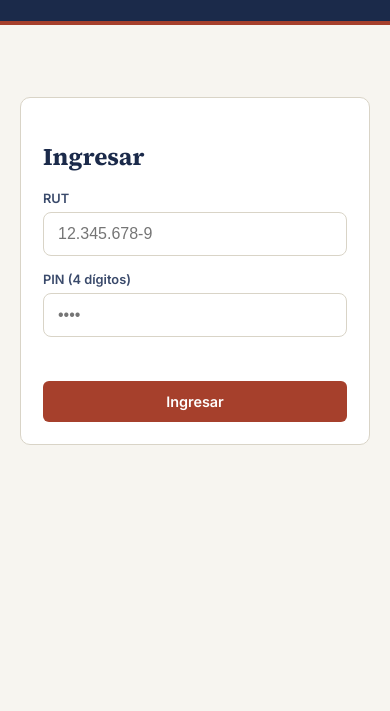
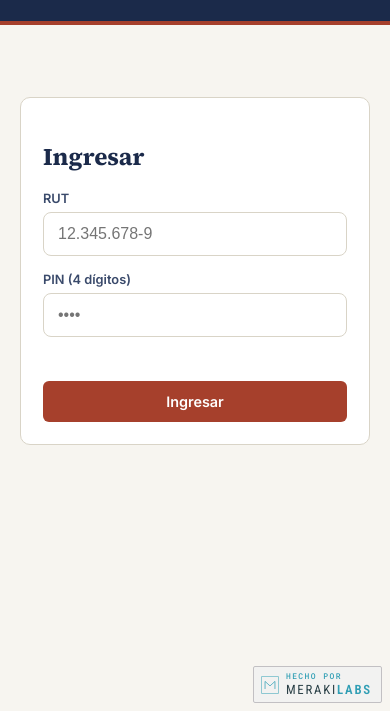
Before and after one commit to merakissb/Dante, a plain HTML site: page frontend/index.html in a window 390 px wide. Shown: the part 133-844 px from the top of the page. Drawn offline with Linux system fonts and the light colour scheme.

Commit message:
Sello flotante de MerakiLabs y cuidado de la cuota de escrituras de D1
- Sello 'Hecho por MerakiLabs' (isotipo, colores y tipografías de la marca), fijo, responsive,
  sin capturar clics, bajo los modales y oculto al imprimir.
- Los intentos bloqueados por IP ya no escriben en access_log: una IP insistente no puede
  gastar las 100.000 escrituras diarias del plan gratuito de D1.

Co-Authored-By: Claude Sonnet 5.5 <noreply@anthropic.com>

```diff
--- a/frontend/app.js
+++ b/frontend/app.js
@@ -12,7 +12,6 @@ const RESULT_LABELS = {
   locked: 'Cuenta bloqueada',
   unknown_rut: 'RUT no registrado',
   inactive_account: 'Cuenta inactiva',
-  throttled: 'Bloqueado por demasiados intentos desde la IP',
 };
 
 const $ = (selector) => document.querySelector(selector);
--- a/frontend/index.html
+++ b/frontend/index.html
@@ -3,9 +3,10 @@
 <head>
 <meta charset="UTF-8" />
 <meta name="viewport" content="width=device-width, initial-scale=1.0" />
+<meta name="author" content="MerakiLabs" />
 <title>Recepción de Decretos de Pago</title>
 <style>
-  @import url('https://fonts.googleapis.com/css2?family=Source+Serif+4:wght@500;600;700&family=Inter:wght@400;500;600&family=JetBrains+Mono:wght@400;500;700&display=swap');
+  @import url('https://fonts.googleapis.com/css2?family=Source+Serif+4:wght@500;600;700&family=Inter:wght@400;500;600&family=JetBrains+Mono:wght@400;500;700&family=Roboto+Condensed:wght@400;600&family=Roboto+Mono:wght@500&display=swap');
 
   :root {
     --paper: #F7F5F0;
@@ -321,6 +322,7 @@
   .modal-acciones .btn-seal { flex: 1; }
 
   .toast {
+    z-index: 20;
     position: fixed;
     bottom: 24px; left: 50%;
     transform: translateX(-50%) translateY(20px);
@@ -379,6 +381,38 @@
     color: var(--ok); font-weight: 600; font-size: 0.9rem;
   }
   @media (max-width: 640px) { .create-user { grid-template-columns: 1fr; } }
+
+  /* Sello de MerakiLabs: flotante, no interactivo (no tapa clics) y bajo los modales. */
+  .made-by {
+    position: fixed; right: 14px; bottom: 14px; z-index: 5;
+    display: flex; align-items: center; gap: 9px;
+    padding: 7px 12px 7px 9px;
+    background: rgba(241, 241, 242, 0.94);
+    border: 1px solid #BCBABE; border-radius: 2px;
+    color: #132C33; line-height: 1;
+    opacity: 0.9; pointer-events: none; user-select: none;
+    -webkit-backdrop-filter: blur(4px); backdrop-filter: blur(4px);
+  }
+  .made-by-mark { flex: none; display: block; }
+  .made-by-text { display: flex; flex-direction: column; gap: 4px; }
+  .made-by-eyebrow {
+    font-family: 'Roboto Mono', monospace; font-weight: 500;
+    font-size: 0.56rem; letter-spacing: 0.18em; text-transform: uppercase; color: #1995AD;
+  }
+  .made-by-name {
+    font-family: 'Roboto Condensed', sans-serif; font-weight: 400;
+    font-size: 0.95rem; letter-spacing: 0.14em;
+  }
+  .made-by-name b { font-weight: 600; color: #1995AD; }
+  @media (max-width: 480px) {
+    .made-by { right: 8px; bottom: 8px; gap: 7px; padding: 5px 9px 5px 7px; }
+    .made-by-mark { width: 18px; height: 18px; }
+    .made-by-eyebrow { font-size: 0.5rem; }
+    .made-by-name { font-size: 0.8rem; }
+  }
+  @media print { .made-by { display: none; } }
+  /* leave room so the fixed seal never covers the end of the page */
+  body { padding-bottom: 72px; }
 </style>
 </head>
 <body>
@@ -534,6 +568,17 @@
   </div>
 </div>
 
+<aside class="made-by" aria-label="Sistema desarrollado por MerakiLabs">
+  <svg class="made-by-mark" width="22" height="22" viewBox="0 0 40 40" fill="none" aria-hidden="true">
+    <rect x="1" y="1" width="38" height="38" rx="1" stroke="#1995AD" stroke-width="1.2"/>
+    <path d="M9 28V12l11 10 11-10v16" stroke="#1995AD" stroke-width="1.6" stroke-linecap="round" stroke-linejoin="round"/>
+  </svg>
+  <span class="made-by-text">
+    <span class="made-by-eyebrow">Hecho por</span>
+    <span class="made-by-name">MERAKI<b>LABS</b></span>
+  </span>
+</aside>
+
 <div class="toast" id="toast"></div>
 
 <script src="rut.js" defer></script>
--- a/worker/src/lib/throttle.js
+++ b/worker/src/lib/throttle.js
@@ -1,8 +1,8 @@
 export const MAX_FAILED_PER_IP = 30;
 export const THROTTLE_WINDOW_MINUTES = 15;
 
-// Results that count against an IP. Successful logins and throttled attempts
-// do not, so a throttled IP recovers once its window passes.
+// Results that count against an IP. Successful logins do not, and throttled
+// attempts are not recorded at all, so a throttled IP recovers once its window passes.
 const FAILURE_RESULTS = ['wrong_pin', 'unknown_rut', 'inactive_account', 'locked'];
 
 // Slows down distributed guessing and RUT enumeration from one address using
--- a/worker/src/routes/auth.js
+++ b/worker/src/routes/auth.js
@@ -21,8 +21,10 @@ const minutesLeft = (until) => Math.max(1, Math.ceil((new Date(until) - Date.now
 const DUMMY_SALT = '00000000000000000000000000000000';
 
 export async function login(request, env) {
+  // A throttled request costs one read and no writes: D1's free plan allows far
+  // fewer writes per day (100k) than reads (5M), so an IP that keeps hammering
+  // must not be able to burn the write quota by filling the audit log.
   if (await isIpThrottled(env, request.headers.get('CF-Connecting-IP'))) {
-    await logAccess(env, request, 'throttled', 'throttled');
     return json({ error: 'Demasiados intentos desde tu red. Intenta de nuevo en unos minutos.' }, 429);
   }
 
```
Also changed, not shown: worker/test/throttle.test.js (+11 -2 lines).
